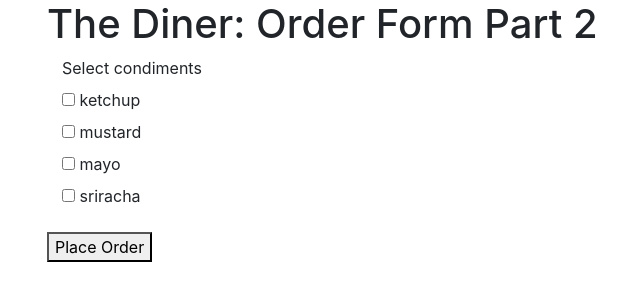
After one commit to ktang520/diner, a PHP site: template views/order-form-2.html in a window 1280 px wide. The commit adds this page. Shown: the top 301 px of the page, without its empty margins (38-678 px from the left). Run offline with PHP 8.4, Linux system fonts and the light colour scheme; the template is opened without the code that fills it, so the values that code supplies are empty.

Commit message:
Added order 2 and summary form

```diff
--- /dev/null
+++ b/views/order-form-2.html
@@ -0,0 +1,49 @@
+<!doctype html>
+<html lang="en">
+<head>
+    <!-- Required meta tags -->
+    <meta charset="utf-8">
+    <meta name="viewport" content="width=device-width, initial-scale=1">
+
+    <!-- CSS -->
+    <link rel="stylesheet" href="https://stackpath.bootstrapcdn.com/bootstrap/4.3.1/css/bootstrap.min.css" integrity="sha384-ggOyR0iXCbMQv3Xipma34MD+dH/1fQ784/j6cY/iJTQUOhcWr7x9JvoRxT2MZw1T" crossorigin="anonymous">
+    <link rel="stylesheet" href="styles/styles.css">
+
+    <title>My Diner</title>
+</head><body>
+<div class="container">
+    <h1>The Diner:  Order Form Part 2</h1>
+
+    <form action="#" method="post" class="form-horizontal">
+
+        <!-- get condiments -->
+        <div class="form-group">
+            <label class="col-sm-2 control-label">Select condiments</label>
+            <div class="col-sm-4">
+                <label><input type="checkbox"
+                              name="conds[]"
+                              value="ketchup"
+                > ketchup</label><br>
+                <label><input type="checkbox"
+                              name="conds[]"
+                              value="mustard"
+                > mustard</label><br>
+                <label><input type="checkbox"
+                              name="conds[]"
+                              value="mayo"
+                > mayo</label><br>
+                <label><input type="checkbox"
+                              name="conds[]"
+                              value="sriracha"
+                > sriracha</label><br>
+                <!-- Display an error if there is one -->
+            </div>
+        </div>
+
+        <div class="col-xs-1 ">
+            <button type="submit">Place Order</button>
+        </div>
+    </form>
+</div>
+</body>
+</html>
```
Also changed, not shown: index.php (+26 -1 lines).
